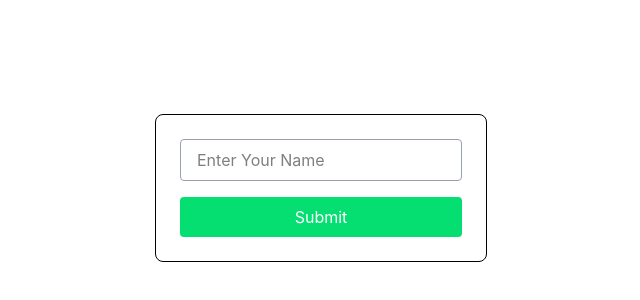
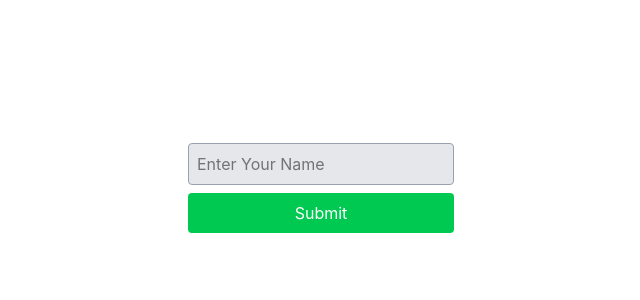
Before and after one commit to chanchaljai/react2, a React (Vite) app: page / in a window 1280 px wide. Shown: the part 212-512 px from the top of the page, without its empty margins (319-959 px from the left). Built offline with nearby package versions, Linux system fonts and the light colour scheme.

Commit message:
two way binding

```diff
--- a/src/App.jsx
+++ b/src/App.jsx
@@ -1,24 +1,22 @@
-import React from 'react'
+import React, { useState } from 'react'
 
 const App = () => {
+  const [name, setName] = useState("")
+  const submitHandler = (e) => {
+    e.preventDefault()
+    console.log(name)
+    setName("")
 
-   const submitHandler = (e)=> {
-         e.preventDefault()
-    }
+
+  }
   return (
-    <div className="flex justify-center items-center h-screen">
-      <form className="flex flex-col gap-4 border p-6 rounded-lg" onSubmit={submitHandler}>
+    <div className='flex justify-center items-center h-screen'>
+      <form className='flex flex-col gap-2' onSubmit={submitHandler}>
+        <input className='bg-gray-200 rounded border border-gray-400 p-2' type="text" placeholder='Enter Your Name'
+          value={name} onChange={(e)=>{setName(e.target.value)}}
 
-        <input
-          className="px-4 py-2 border border-gray-400 rounded"
-          type="text"
-          placeholder="Enter Your Name"
-        />
-
-        <button className="px-4 py-2 bg-green-400 rounded text-white">
-          Submit
-        </button>
-
+          />
+        <button className='bg-green-500 rounded text-white p-2' type="submit">Submit</button>
       </form>
     </div>
   )
```
